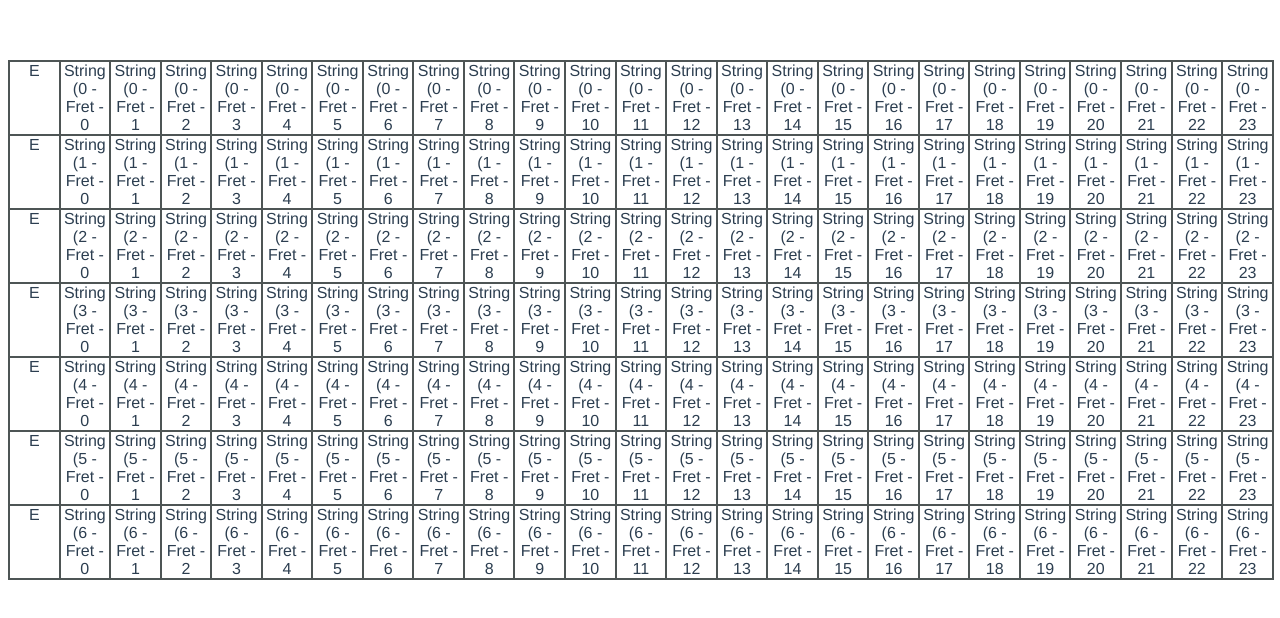
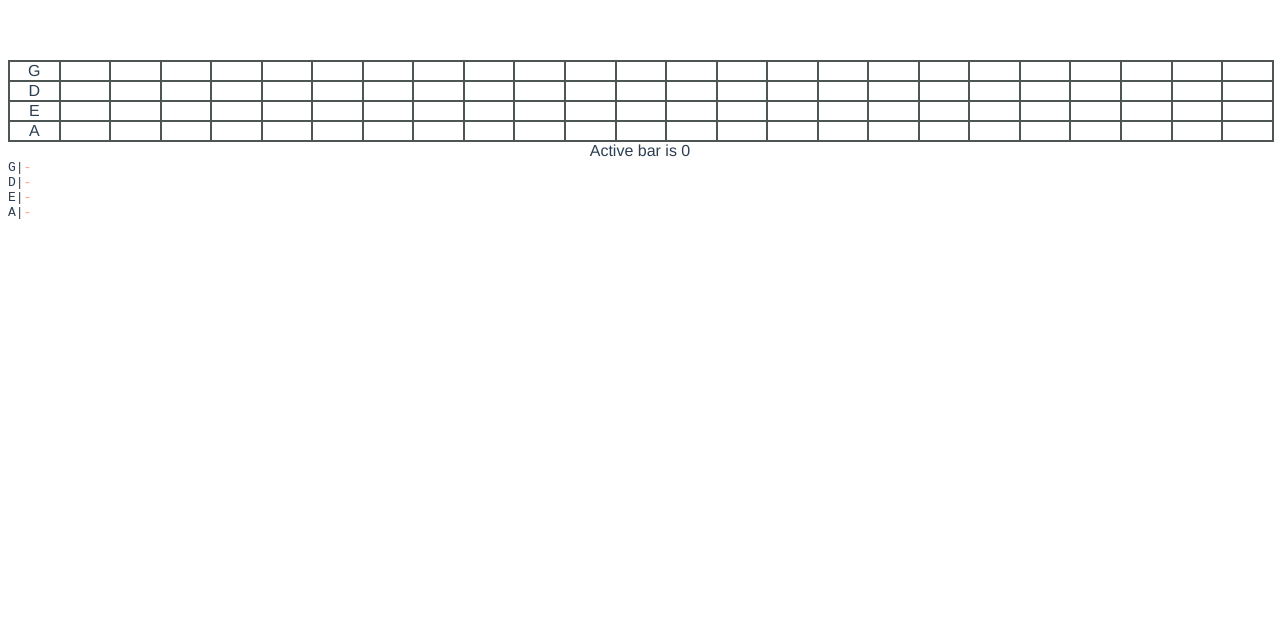
Before and after one commit to n8all3n/tabscribe, a Vue app: page / in a window 1280 px wide. Shown: the top 618 px of the page. Built offline with nearby package versions, Linux system fonts and the light colour scheme.

Commit message:
String clicking and bar functionality

```diff
--- a/src/components/Tabscribe.vue
+++ b/src/components/Tabscribe.vue
@@ -1,19 +1,34 @@
 <template>
-  <div class="tab-container">
-    <div class="string" v-for="(item, stringIndex) in stringCount" :key="stringIndex">
-        <div class="string-tuning">
-            {{stringTuning[0]}}
+    <div>
+        <div class="tab-container">
+            <div class="string" v-for="(item, stringIndex) in stringCount" v-bind:key="stringIndex">
+                <div class="string-tuning">
+                    {{stringTuning[stringIndex]}}
+                </div>
+                <!-- <div class="string-tuning">
+                    -
+                </div> -->
+                <div class="fret" v-for="(item,fretIndex) in fretCount" v-bind:key="fretIndex" v-on:click="fretClick(fretIndex + 1, stringIndex);">
+                </div>
+            </div>
         </div>
-        <div class="fret" v-for="(item,fretIndex) in fretCount" :key="fretIndex">
-            <div>
-                String ({{stringIndex}} - Fret - {{fretIndex}}
+        <span>Active bar is {{activeBar}}</span>
+        <div class="notation-container">
+            <div class="notation-string" v-for="(item, stringIndex) in stringCount" v-bind:key="stringIndex">
+                <div class="notation-string-tuning">
+                    <pre class="notation-text">{{stringTuning[stringIndex]}}|</pre>
+                </div>
+                <div class="notation-bar" v-on:click="setBarActive(barIndex);" v-on:mouseover="barMouseOver(barIndex);"  v-on:mouseleave="barMouseLeave();" v-for="(item,barIndex) in barCount" :key="barIndex" v-bind:data-string="stringIndex + 1" v-bind:data-bar="barIndex + 1">
+                    <pre class="notation-text" v-bind:class="[hoverBar === barIndex ? 'hovered-bar' : '', activeBar === barIndex ? 'active-bar' : '']">{{barText[barIndex][stringIndex]}}</pre>
+                </div>
             </div>
         </div>
     </div>
-  </div>
 </template>
 
 <script>
+/* eslint-disable */
+import Vue from 'vue'
 export default {
   name: 'Tabscribe',
   props: {
@@ -21,18 +36,48 @@ export default {
   },
   data() {
       return {
-          stringCount: 7,
+          stringCount: 4,
           fretCount: 24,
-          stringTuning: []
+          stringTuning: [],
+          barCount: 1,
+          hoverBar: null,
+          activeBar: 0,
+          barText: []
       }
   },
   created: function () {
-      for(var i = 0; i < this.stringCount; i++) {
-          this.stringTuning[i] = 'E';
+      // Set default strings and tunings
+      if (this.stringCount === 7) {
+        this.stringTuning = ["E", "B", "G", "D", "A", "E", "B"];
+      } else if (this.stringCount == 6) {
+        this.stringTuning = ["E", "A", "D", "G", "B", "E"];
+      } else if (this.stringCount === 4) {
+          this.stringTuning = ["G", "D", "E", "A"];
       }
+
+      // default some text into the bars
+      this.barText[0] = ['-','-','-','-'];
+
   },
   methods: {
+      fretClick: function(fretIndex, stringIndex) {
+          var currentBarText = this.barText[this.activeBar];
+          currentBarText[stringIndex] = fretIndex.toString();
 
+          Vue.set(this.barText, this.activeBar, currentBarText);
+      },
+      barMouseOver: function(barIndex) {
+          this.hoverBar = barIndex;
+      },
+      barMouseLeave: function() {
+          this.hoverBar = null;
+      },
+      setBarActive: function(index) {
+          this.activeBar = index;
+      },
+      getBarText: function(barIndex, stringIndex) {
+          return this.barText[barIndex][stringIndex];
+      }
   }
 }
 </script>
@@ -59,4 +104,33 @@ export default {
         width: 3rem;
     }
 
+    .fret:hover {
+        background-color: red;
+    }
+
+
+    .notation-container {
+        display: table;
+    }
+
+    .notation-string {
+        display: table-row;
+    }
+
+    .notation-bar {
+        display: table-cell;
+    }
+
+    .notation-text {
+        margin: 0 !important;
+    }
+
+    .hovered-bar {
+        color: lime;
+    }
+
+    .active-bar {
+        color: lightsalmon;
+    }
+
 </style>
```
